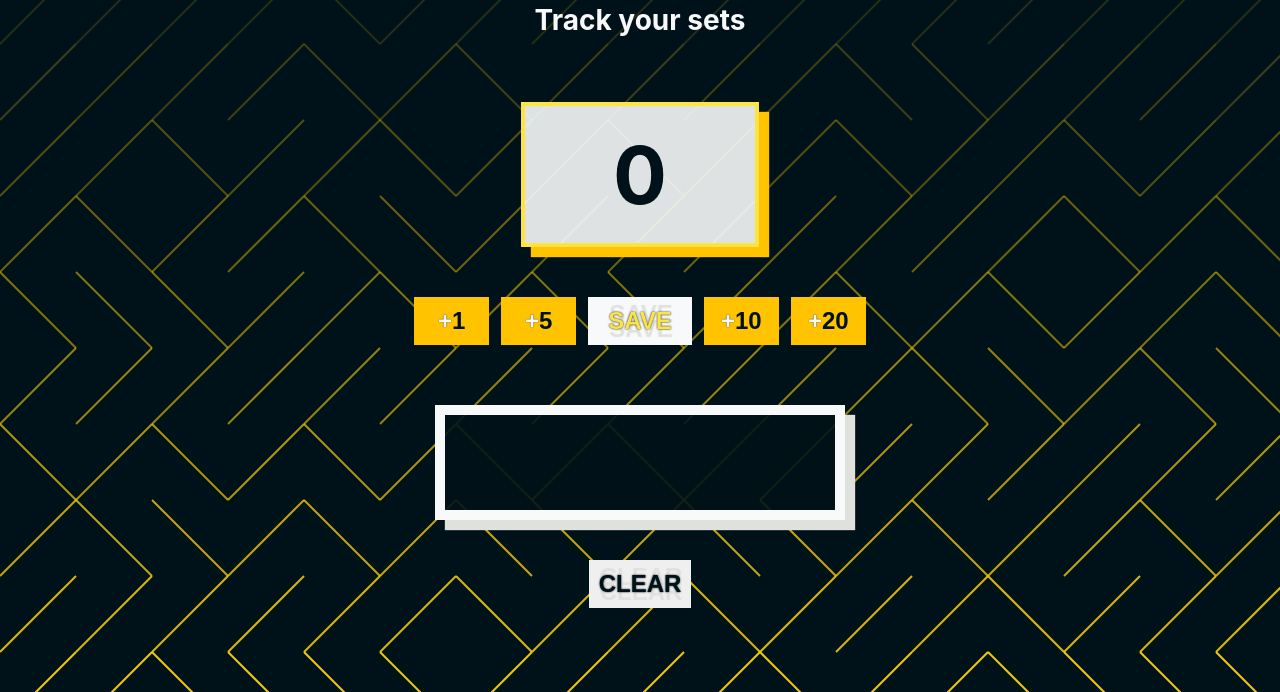
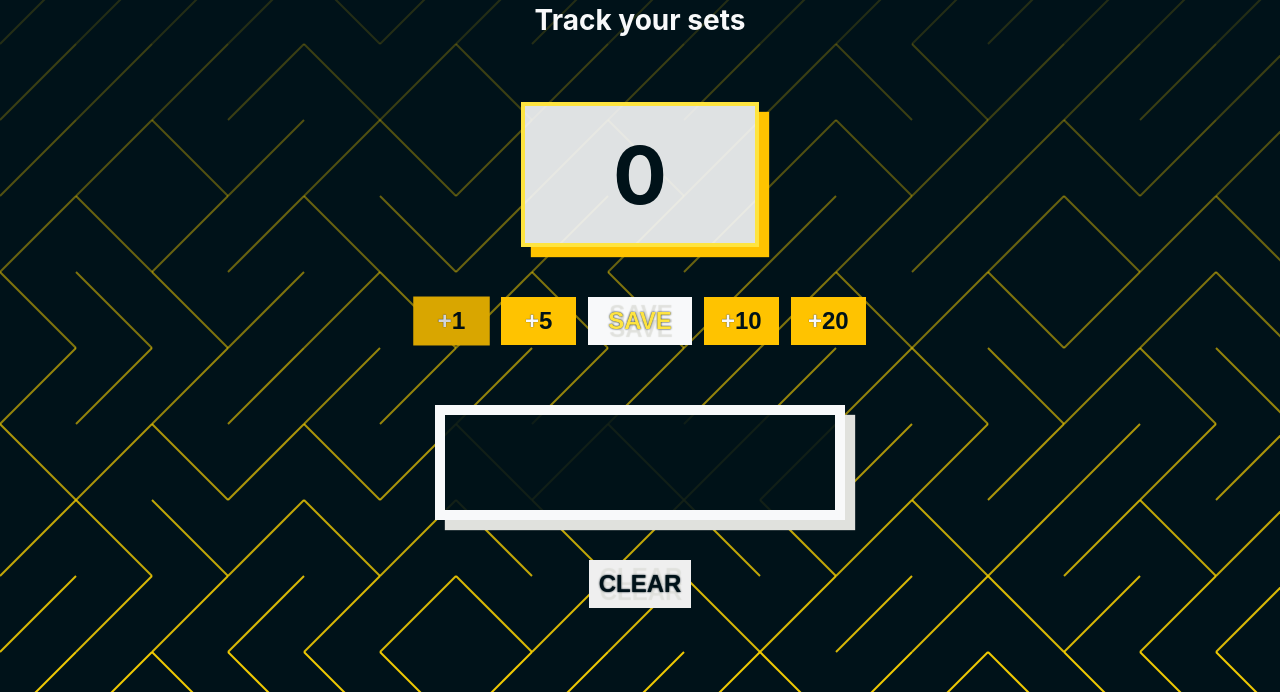
Before and after one commit to AcidSeth/squat-tracker, a plain HTML site: page index.html in a window 1280 px wide. In both pictures the pointer is over the button 451 px from the left and 428 px from the top of the page. Shown: the part 108-800 px from the top of the page. Drawn offline with Linux system fonts and the light colour scheme.

Commit message:
style: add hover effect and active animation

```diff
--- a/index.css
+++ b/index.css
@@ -18,6 +18,17 @@ button {
     min-width: 75px;
     max-width: 200px;
     font-size: 1.5rem;
+}
+
+button:hover {
+    scale: 1.02;
+    transition: 250ms ease;
+    filter: brightness(85%);
+}
+
+button:active {
+    transition: 50ms;
+    scale: 1.1;
 }
 
 .white {
```
